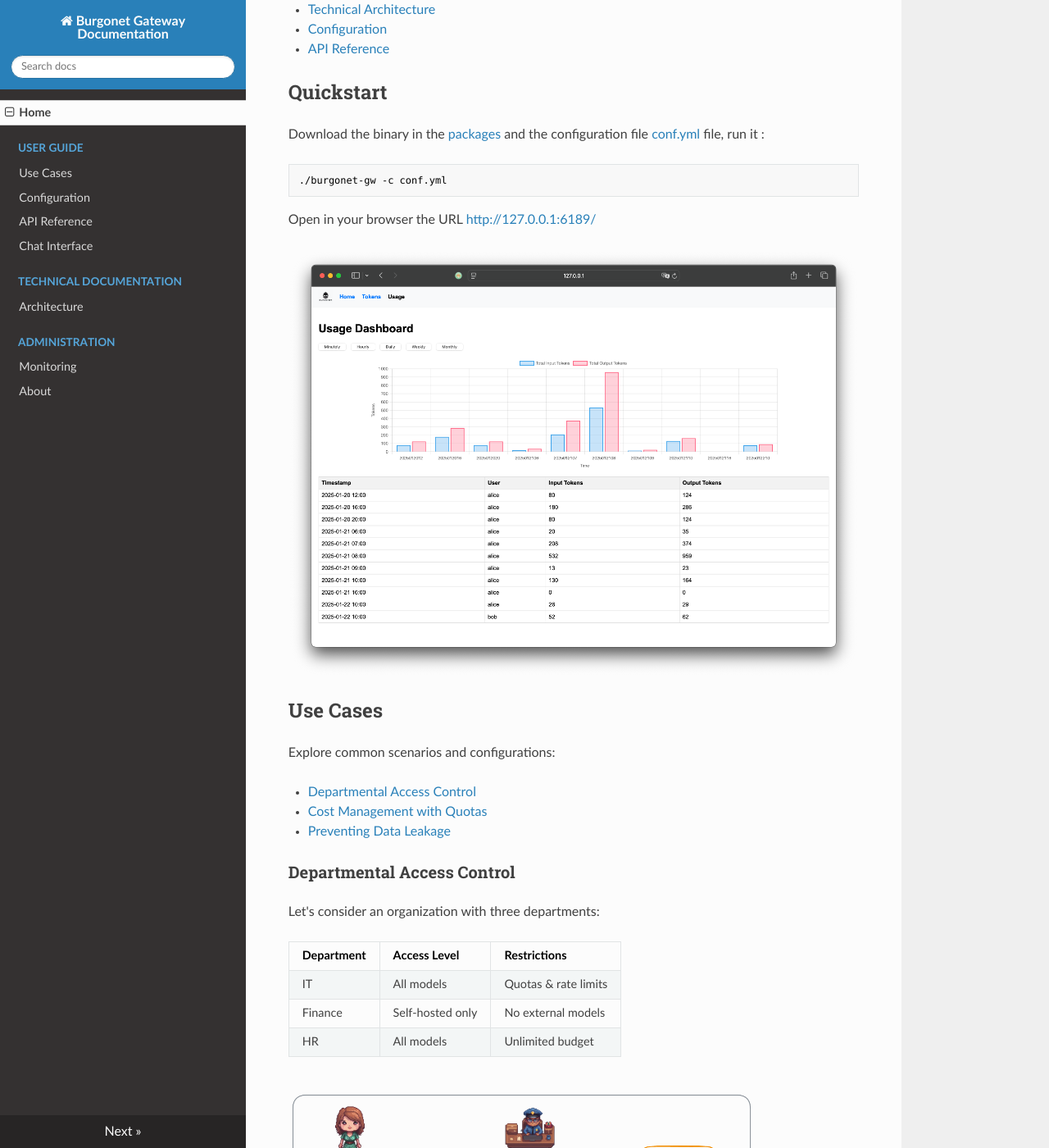
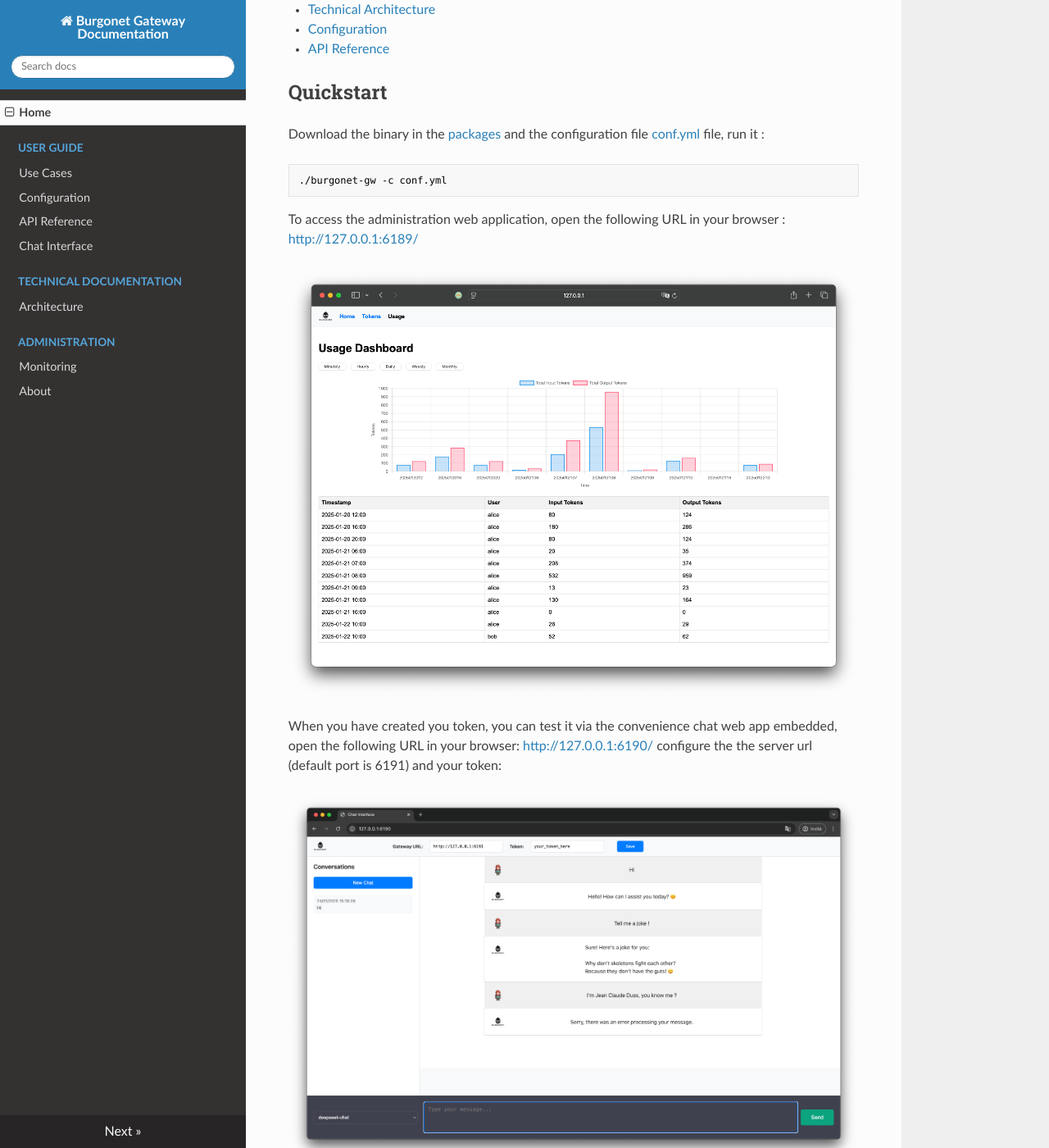
Before and after one commit to scampion/burgonet-gateway, an MkDocs documentation site: the page built from docs/index.md, in a window 1280 px wide and 1400 px high, scrolled down 1035 px. Shown: the whole window at 82% size. Built offline with MkDocs 1.6.1, drawn with Linux system fonts in a browser that asks for light colours; nearby versions of some CDN libraries.

Commit message:
update chat ui

```diff
--- a/docs/index.md
+++ b/docs/index.md
@@ -43,9 +43,14 @@ Download the binary in the [packages](https://github.com/burgonet-eu/gateway/rel
     ./burgonet-gw -c conf.yml
 
 
-Open in your browser the URL [http://127.0.0.1:6189/](http://127.0.0.1:6189/)
+To access the administration web application, open the following URL in your browser : [http://127.0.0.1:6189/](http://127.0.0.1:6189/)
 
 ![Screenshot](images/screenshot.png)
 
+When you have created you token, you can test it via the convenience chat web app embedded, open the following URL in your browser: [http://127.0.0.1:6190/](http://127.0.0.1:6190/)
+configure the the server url (default port is 6191) and your token:
+
+![Chat Web UI](images/chat-interface.png)
+
 
 --8<-- "docs/use-cases.md"
```
Also changed, not shown: README.md (+7 -2 lines).
